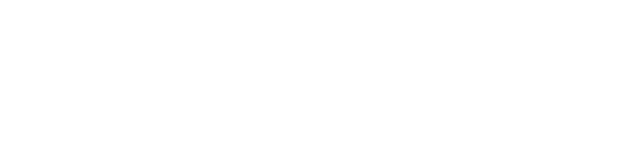
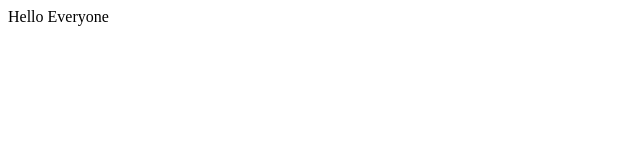
Before and after one commit to nathaliavenerayan/nathaliavenerayan.github.io, a plain HTML site: page index.html in a window 1280 px wide. Shown: the whole page, without its empty margins (0-640 px from the left). Drawn offline with Linux system fonts and the light colour scheme.

Commit message:
Added text to test

```diff
--- a/index.html
+++ b/index.html
@@ -6,6 +6,6 @@
 	<meta name="viewport" content="width=device-width, initial-scale=1.0"/>
 </head>
 <body>
-
+Hello Everyone
 </body>
 </html>
```
